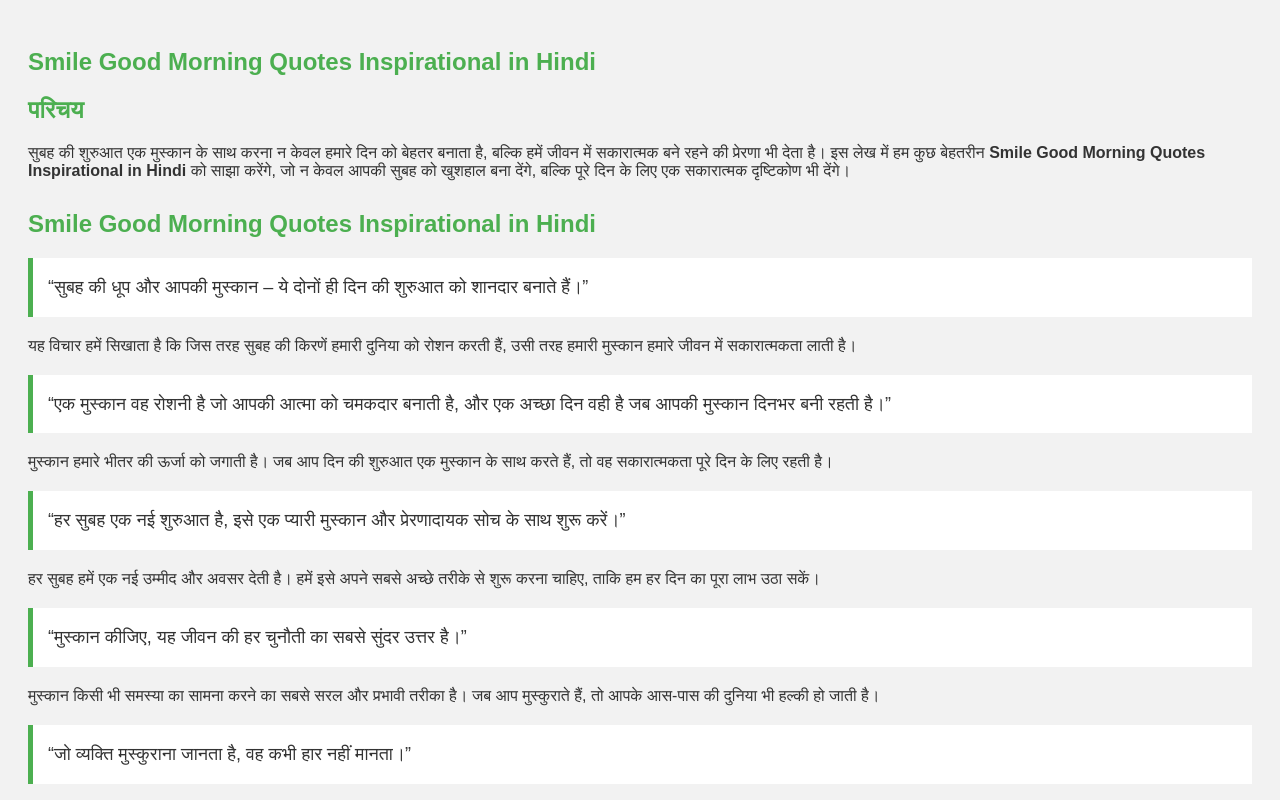
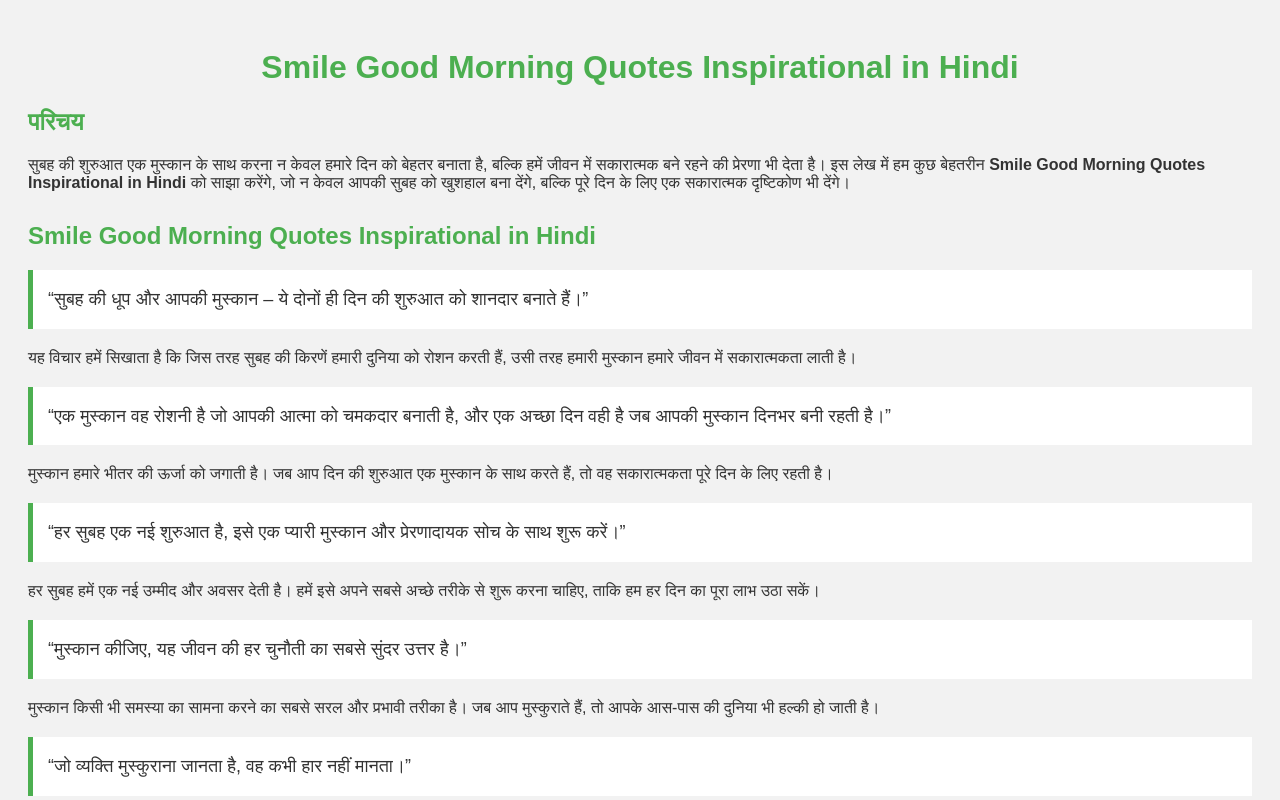
Before and after one commit to blogzz2356/inspirationalquotesinhindi, a plain HTML site: page index.html in a window 1280 px wide. Shown: the top 800 px of the page. Drawn offline with Linux system fonts and the light colour scheme.

Commit message:
Update index.html

```diff
--- a/index.html
+++ b/index.html
@@ -35,7 +35,7 @@
     </style>
 </head>
 <body>
-    <h2>Smile Good Morning Quotes Inspirational in Hindi</h2>
+    <h1>Smile Good Morning Quotes Inspirational in Hindi</h1>
 
     <div class="section">
         <h2>परिचय</h2>
```
